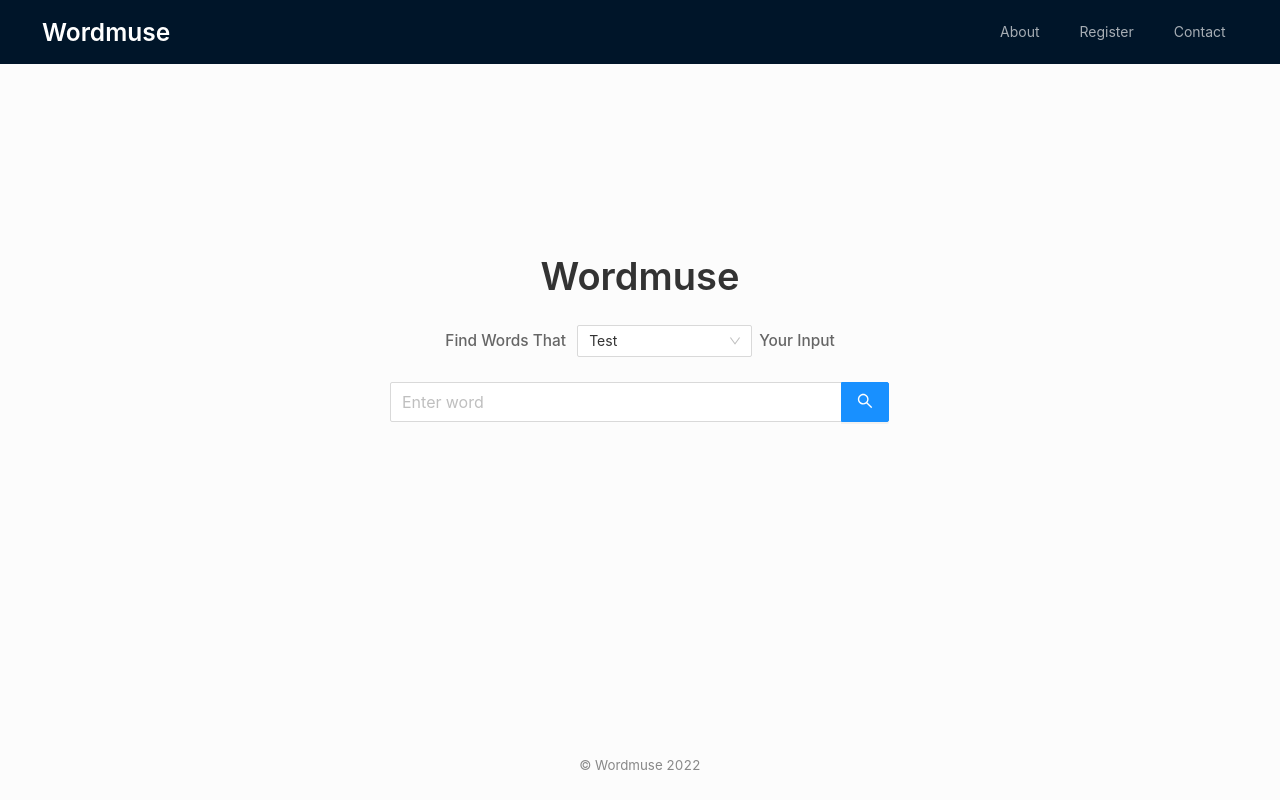
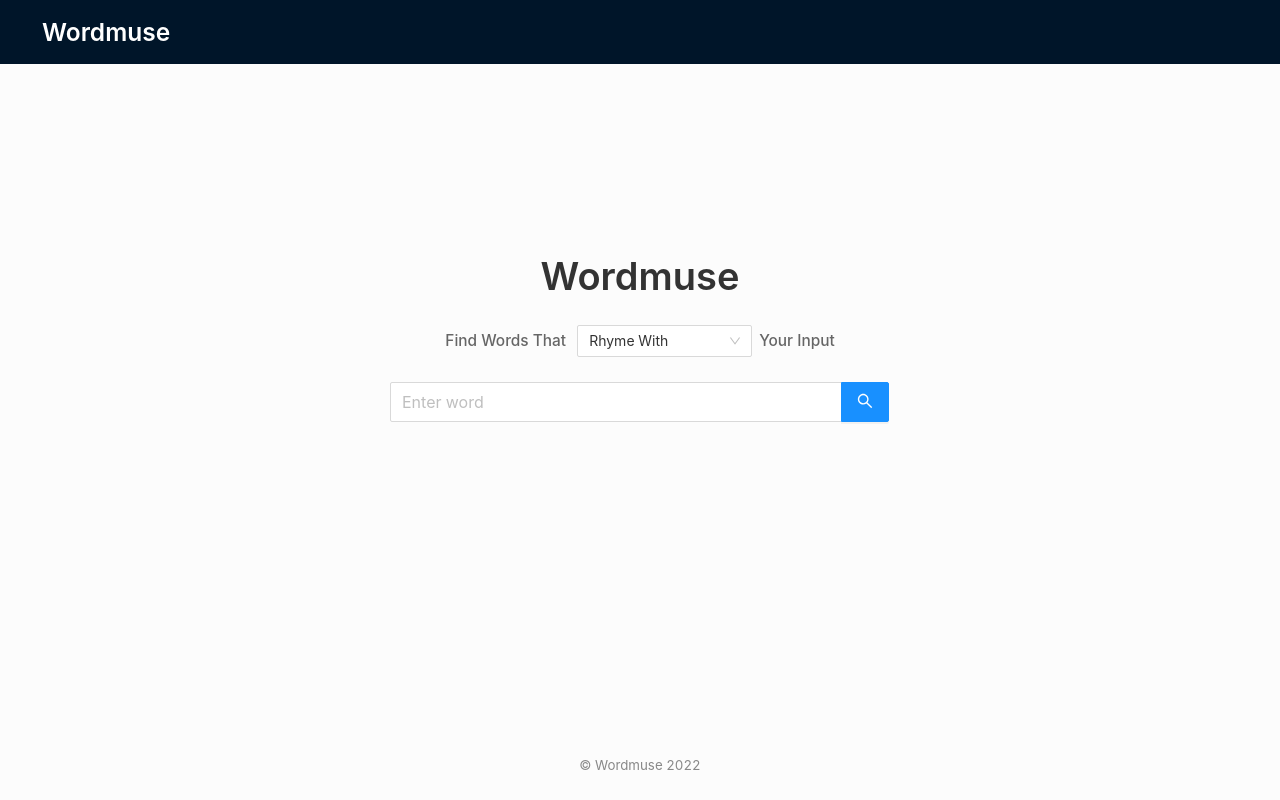
Before and after one commit to 0xAMR/wordmuse, a Next.js app: page / in a window 1280 px wide. Built offline with nearby package versions, Linux system fonts and the light colour scheme.

Commit message:
✨ navigate to search and put data in state

```diff
--- a/pages/index.tsx
+++ b/pages/index.tsx
@@ -3,6 +3,7 @@ import { useState } from 'react';
 
 // Next
 import type { NextPage } from 'next';
+import { useRouter } from 'next/router';
 
 // Styling
 import styled from 'styled-components';
@@ -81,6 +82,11 @@ const StyledApp = styled.main`
 `;
 
 const Home: NextPage = () => {
+  const [wordInput, setWordInput] = useState('');
+  const [wordType, setWordType] = useState('rel_rhy');
+
+  const router = useRouter();
+
   return (
     <StyledApp>
       <Layout className="layout main__layout">
@@ -91,11 +97,7 @@ const Home: NextPage = () => {
             style={{ width: '300px' }}
             theme="dark"
             mode="horizontal"
-          >
-            <Menu.Item key="about">About</Menu.Item>
-            <Menu.Item key="register"> Register</Menu.Item>
-            <Menu.Item key="contact">Contact</Menu.Item>
-          </Menu>
+          ></Menu>
         </Header>
 
         <Content className="main__content">
@@ -104,9 +106,9 @@ const Home: NextPage = () => {
             Find words that{' '}
             <Select
               className="main__select"
-              defaultValue={'test'}
+              defaultValue={wordType}
               style={{ width: 175 }}
-              onChange={(e) => {}}
+              onChange={(e) => setWordType(e)}
             >
               <Option value="rel_rhy">Rhyme with</Option>
               <Option value="sl">Sound Like</Option>
@@ -120,8 +122,8 @@ const Home: NextPage = () => {
             style={{ maxWidth: 500 }}
             placeholder="Enter word"
             size="large"
-            onChange={(e) => {}}
-            onSearch={() => {}}
+            onChange={(e) => setWordInput(e.target.value)}
+            onSearch={() => router.push('/search')}
             enterButton
           />
         </Content>
```
